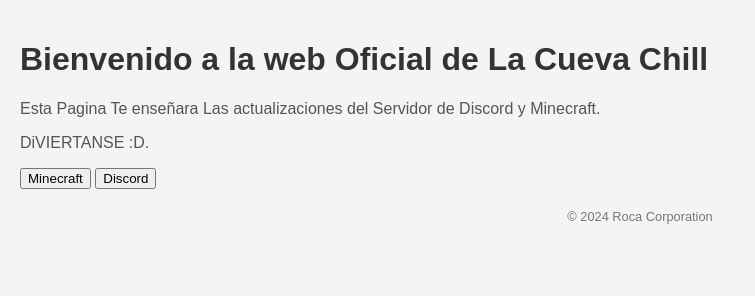
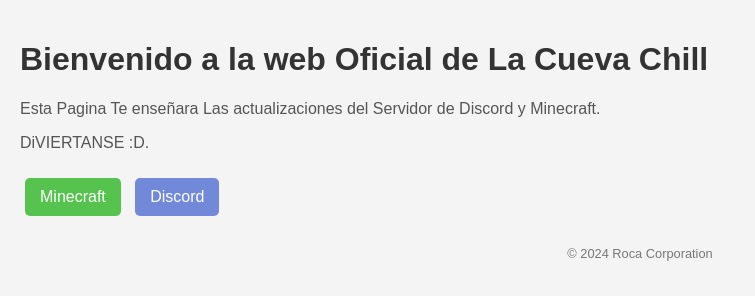
Before and after one commit to Haypiedra2/PaginaWebLobby, a plain HTML site: page index.html in a window 1280 px wide. Shown: the whole page, without its empty margins (0-755 px from the left). Drawn offline with Linux system fonts and the light colour scheme.

Commit message:
Update index.html

```diff
--- a/index.html
+++ b/index.html
@@ -16,6 +16,22 @@
         }
         p {
             color: #555;
+        }
+        button {
+            padding: 10px 15px;
+            margin: 10px 5px;
+            border: none;
+            border-radius: 5px;
+            cursor: pointer;
+            font-size: 16px;
+        }
+        .minecraft {
+            background-color: #55c34d; /* Color verde */
+            color: white;
+        }
+        .discord {
+            background-color: #7289da; /* Color azul Discord */
+            color: white;
         }
         footer {
             margin-top: 20px;
```
